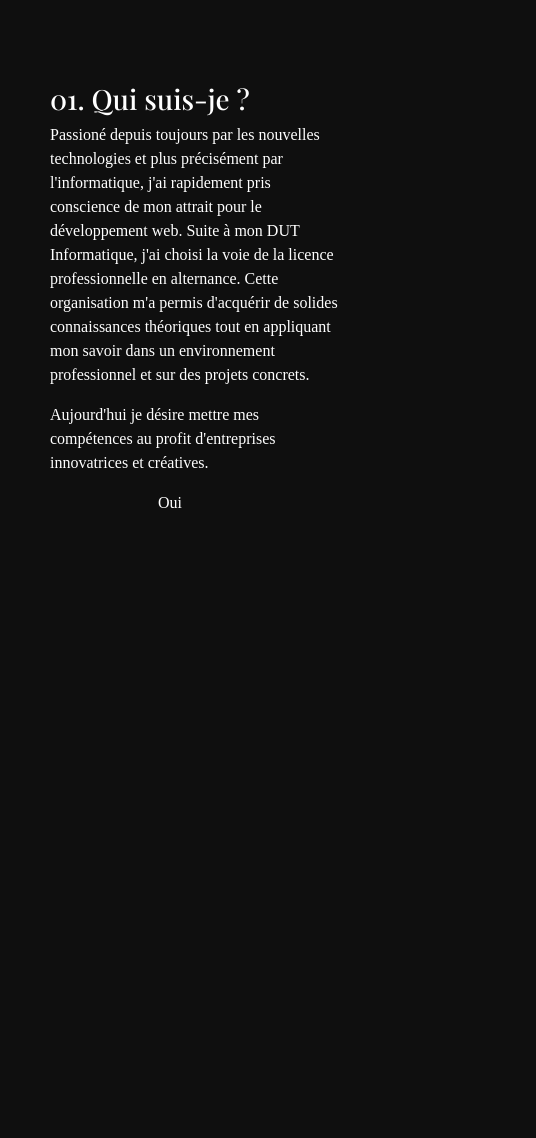
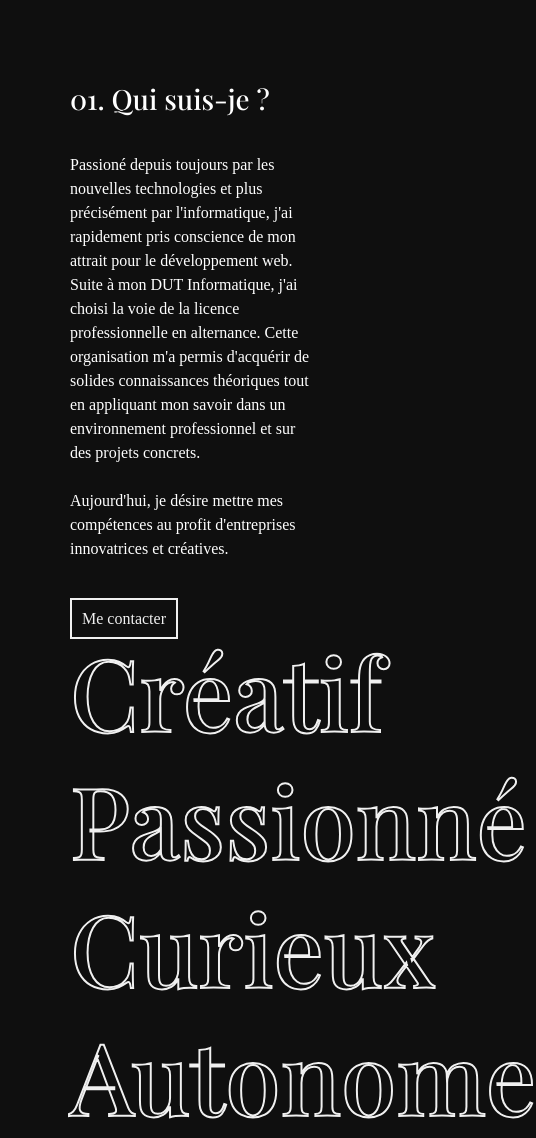
Before and after one commit to Florentpeyrin/Portfolio, a plain HTML site: page index.html in a window 390 px wide. Shown: the part 762-1900 px from the top of the page, 536 px wide, since content can reach past the window. Drawn offline with nearby package versions, Linux system fonts and the light colour scheme; a web font is replaced by a local one.

Commit message:
Ajout qualités, responsive à revoir

```diff
--- a/index.html
+++ b/index.html
@@ -54,23 +54,33 @@
       <span></span>
     </div>
     <div class="wave-container">
-      <svg class="wave" viewBox="0 0 1519 500" xmlns="http://www.w3.org/2000/svg" xmlns:xlink="http://www.w3.org/1999/xlink" height="80%" width="100%" preserveAspectRatio="xMinYMin meet">
+      <!-- <svg class="wave" viewBox="0 0 1519 500" xmlns="http://www.w3.org/2000/svg" xmlns:xlink="http://www.w3.org/1999/xlink" height="80%" width="100%" preserveAspectRatio="xMinYMin meet">
         <path fill="#fff" d="M 0 500 C 190.8 500 286.2 420 477 420 L 477 420 L 477 0 L 0 0 Z" stroke-width="0"></path>
         <path fill="#fff" d="M 476 420 C 893.2 420 1101.8 0 1519 0 L 1519 0 L 1519 0 L 476 0 Z" stroke-width="0"></path>
+      </svg> -->
+      <svg class="wave" viewBox="0 0 1519 500" xmlns="http://www.w3.org/2000/svg" xmlns:xlink="http://www.w3.org/1999/xlink" height="90%" width="100%" preserveAspectRatio="none">
+        <path fill="#fff" d="M 0 500 C 240.89999999999998 500 562.1 252 803 252 L 803 252 L 803 0 L 0 0 Z" stroke-width="0"></path>
+        <path fill="#fff" d="M 802 252 C 1017.1 252 1303.9 115 1519 115 L 1519 115 L 1519 0 L 802 0 Z" stroke-width="0"></path>
       </svg>
     </div>
   </section>
   <section id="apropos">
     <div class="apropos-container">
-      <div class="column wow fadeInDown" data-wow-duration="3s">
-        <h1>01. Qui suis-je ?</h1>
-        <p>Passioné depuis toujours par les nouvelles technologies et plus précisément par l'informatique, j'ai rapidement pris conscience de mon attrait pour le développement web. Suite à mon DUT Informatique, j'ai choisi la voie de la licence
-          professionnelle en alternance. Cette
-          organisation m'a permis d'acquérir de solides connaissances théoriques tout en appliquant mon savoir dans un environnement professionnel et sur des projets concrets.</p>
-        <p>Aujourd'hui je désire mettre mes compétences au profit d'entreprises innovatrices et créatives.</p>
+      <div class="column wow fadeInLeft" data-wow-duration="3s">
+        <div class="column-content">
+          <h1 class="section-title">01. Qui suis-je ?</h1>
+          <p>Passioné depuis toujours par les nouvelles technologies et plus précisément par l'informatique, j'ai rapidement pris conscience de mon attrait pour le développement web. Suite à mon DUT Informatique, j'ai choisi la voie de la licence
+            professionnelle en alternance. Cette
+            organisation m'a permis d'acquérir de solides connaissances théoriques tout en appliquant mon savoir dans un environnement professionnel et sur des projets concrets.
+            </br></br>Aujourd'hui, je désire mettre mes compétences au profit d'entreprises innovatrices et créatives.</p>
+          <a class="button hover-me">Me contacter</a>
+        </div>
       </div>
       <div class="column">
-        <p>Oui</p>
+        <h2 class="qualite stroke hover-me wow fadeInRight" data-wow-duration="2s" data-wow-delay="1s">Créatif</h2>
+        <h2 class=" qualite stroke hover-me wow fadeInRight" data-wow-duration="2s" data-wow-delay="1.2s">Passionné</h2>
+        <h2 class=" qualite stroke hover-me wow fadeInRight" data-wow-duration="2s" data-wow-delay="1.4s">Curieux</h2>
+        <h2 class="qualite stroke hover-me wow fadeInRight" data-wow-duration="2s" data-wow-delay="1.6s">Autonome</h2>
       </div>
     </div>
   </section>
--- a/style.css
+++ b/style.css
@@ -106,10 +106,21 @@ section {
   background: #0f0f0f;
 }
 
+section p {
+  padding-bottom: 30px;
+}
+
+.cadre {
+  width: 100%;
+  height: 100%;
+  border: 2px solid #fff;
+}
+
 .apropos-container {
   width: 100%;
   height: 100%;
   display: flex;
+  align-items: center;
 }
 
 #apropos .column {
@@ -117,7 +128,14 @@ section {
 }
 
 #apropos .column:nth-child(1) {
-  padding-left: 50px;
+  padding-left: 70px;
+    padding-right: 70px;
+  text-align: left;
+}
+
+#apropos .column:nth-child(2) {
+  padding-left: 70px;
+    padding-right: 70px;
   text-align: left;
 }
 
@@ -202,6 +220,27 @@ section {
   transform: scale(5);
 }
 
+.section-title {
+  padding-bottom: 30px;
+}
+
+.button {
+  text-decoration: none;
+  color: #fff;
+  border: 2px solid #fff;
+  padding: 10px;
+  margin-top: 30px;
+}
+
+.qualite {
+  font-size: 100px;
+}
+
+.stroke {
+  -webkit-text-fill-color: transparent;
+  -webkit-text-stroke-width: 2px;
+}
+
 @media screen and (max-width: 768px) {
   nav .logo {
     float: none;
@@ -278,3 +317,9 @@ section {
     display: none;
   }
 }
+
+@media screen and (min-width: 769px)(max-width: 1184px) {
+  .qualite {
+    font-size: 20px;
+  }
+}
```
